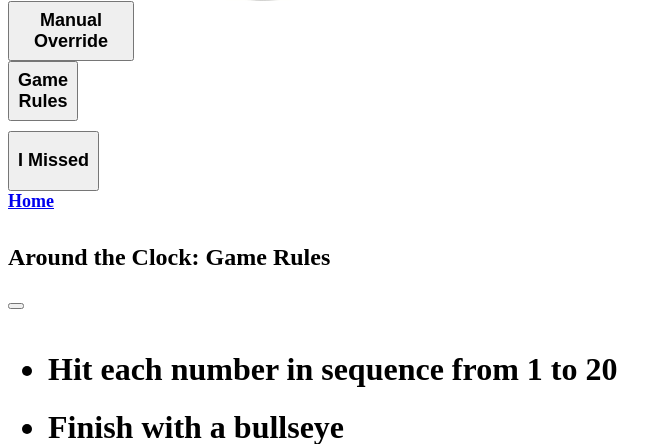
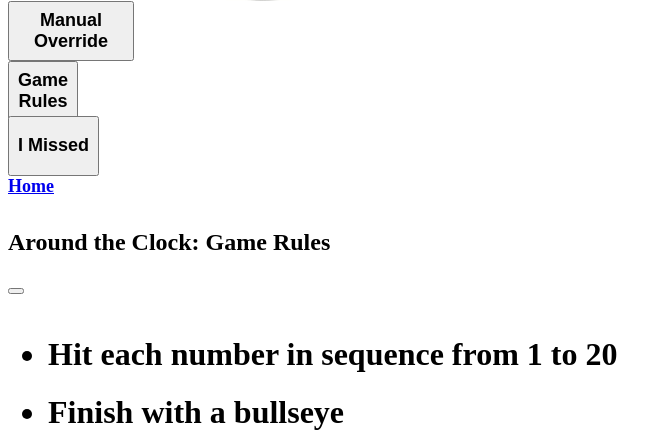
Before and after one commit to Shrine101/YT_scoreboard, a Flask app: template templates/includes/around_the_clock_game_screen.html in a window 1280 px wide. Shown: the part 1552-1996 px from the top of the page, without its empty margins (0-672 px from the left). Run offline with Flask 3, Linux system fonts and the light colour scheme; the template is opened without the code that fills it, so the values that code supplies are empty; data comes from the database, SQL or seed files in the repository.

Commit message:
Update around_the_clock_game_screen.html

```diff
--- a/templates/includes/around_the_clock_game_screen.html
+++ b/templates/includes/around_the_clock_game_screen.html
@@ -133,7 +133,7 @@
               </button>
             </div>
             <div class="col-4">
-              <button id="i-missed-btn" class="btn btn-danger w-100 game-btn" style="font-size: 18px;">
+              <button id="i-missed-btn" class="btn btn-danger w-100 game-btn" style="font-size: 18px; margin-top: -5px;">
                 <span>I Missed</span>
               </button>
             </div>
```
